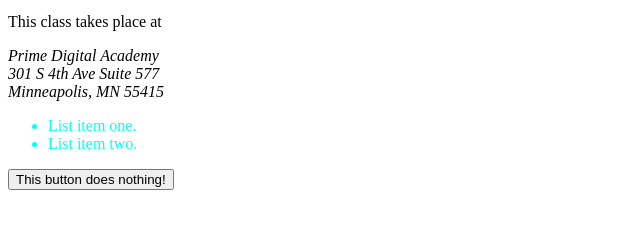
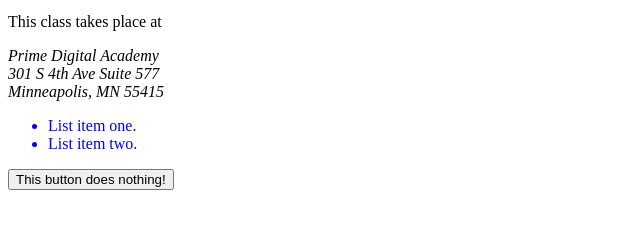
Before and after one commit to cmulry/cmulry.github.io, a plain HTML site: page index.html in a window 1280 px wide. Shown: the part 87-316 px from the top of the page, without its empty margins (0-640 px from the left). Drawn offline with Linux system fonts and the light colour scheme.

Commit message:
Update style.css

```diff
--- a/style.css
+++ b/style.css
@@ -3,6 +3,6 @@ h1 {
 }
 
 
-li {
-  color: aqua;
+ul {
+  color: blue;
 }
```
